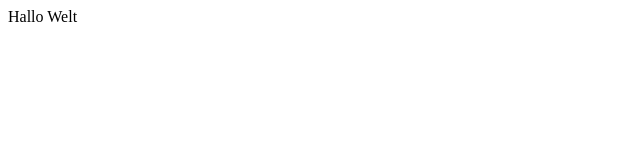
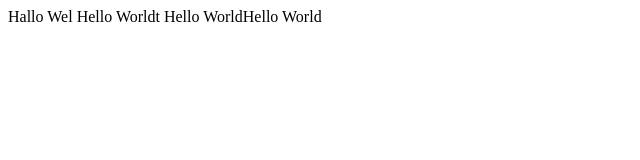
Before and after one commit to s-beceee/Seminar_Seminar, a plain HTML site: page index.html in a window 1280 px wide. Shown: the whole page, without its empty margins (0-640 px from the left). Drawn offline with Linux system fonts and the light colour scheme.

Commit message:
index.html verändert

```diff
--- a/index.html
+++ b/index.html
@@ -10,7 +10,10 @@
    </head>
 
    <body>
-       Hallo Welt
+       Hallo Wel
+       Hello Worldt
+
+       Hello WorldHello World
 
       </body>
 
```
